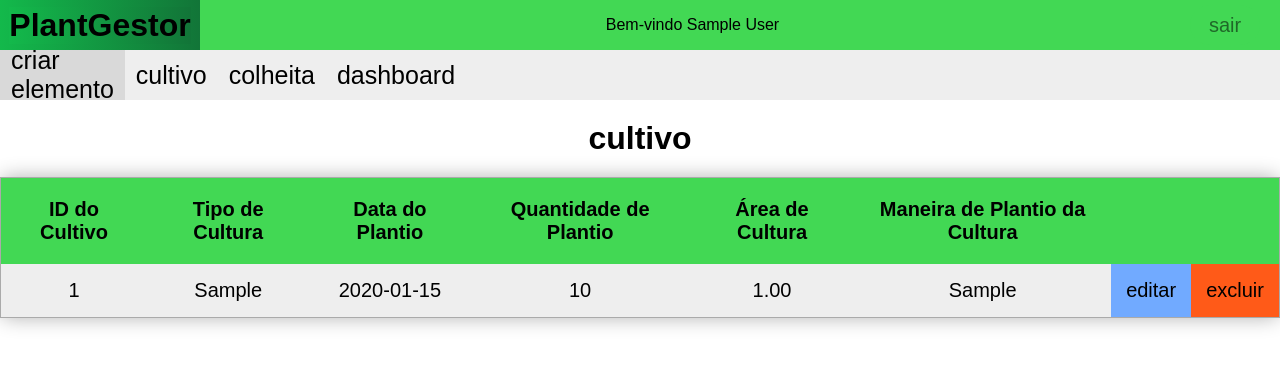
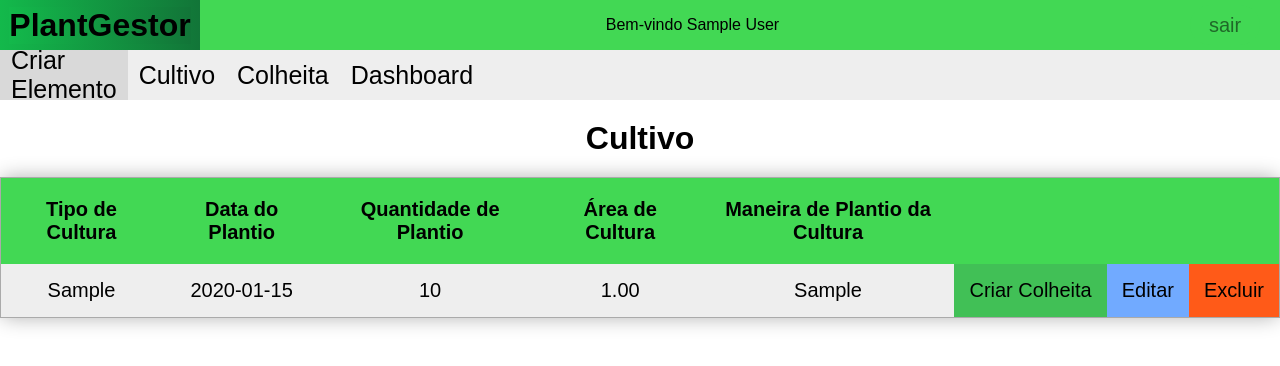
Before and after one commit to AIsaac10/PlantGestor, a PHP site: page /cultivo.php in a window 1280 px wide. Shown: the top 366 px of the page. Run offline with PHP 8.4, Linux system fonts and the light colour scheme; the visitor is signed in with stand-in values (Sample User, id 1); tables that the repository leaves empty hold one stand-in row (values such as "Sample post").

Commit message:
adição de "criar elemento" de colheita em cultivo

```diff
--- a/criar-elemento-colheita.php
+++ b/criar-elemento-colheita.php
@@ -9,6 +9,7 @@
 <body>
     <?php
         require "lock.php";
+        $ic = $_POST["ic"];
     ?>
     <div class="box">
         <form action="create-colheita.php" method="POST">
@@ -18,8 +19,7 @@
             </legend>
                 <br><br>
                 <div class="inputBox">
-                    <label for="id" class="labelInput">id do cultivo</label>
-                    <input type="int" name="idCultivo" id="id" class="input" required>
+                    <input type="hidden" name="idCultivo" id="ic" value="<?php echo $ic ?>">
                 </div>
                 <br><br>
                 <div class="inputBox">
--- a/css/style-page.css
+++ b/css/style-page.css
@@ -140,7 +140,20 @@ th {
 
 .submitTableEX:hover {
     cursor: pointer;
-    background-color: rgb(255, 72, 0);
+    background-color: rgb(207, 59, 0);
+}
+
+.submitTableCO {
+    padding: 15px;
+    font-size: 20px;
+    border: none;
+    background-color: rgb(65, 192, 86);
+
+}
+
+.submitTableCO:hover {
+    cursor: pointer;
+    background-color: rgb(68, 151, 82);
 }
 
 .p {
--- a/cultivo.php
+++ b/cultivo.php
@@ -26,15 +26,15 @@
     </header>
     <nav>
         <div class="criarElemento">
-            <a class="linkNav" href="criar-elemento-cultivo.php">criar elemento</a>
+            <a class="linkNav" href="criar-elemento-cultivo.php">Criar Elemento</a>
         </div>
-        <a class="linkNav" href="cultivo.php">cultivo</a>
-        <a class="linkNav" href="colheita.php">colheita</a>
-        <a class="linkNav" href="dashboard.php">dashboard</a>
+        <a class="linkNav" href="cultivo.php">Cultivo</a>
+        <a class="linkNav" href="colheita.php">Colheita</a>
+        <a class="linkNav" href="dashboard.php">Dashboard</a>
     </nav>
     <div class="h1">
         <h1 class="h1Tipo">
-            cultivo
+            Cultivo
         </h1>
     </div>
     <main>
@@ -53,12 +53,12 @@
     <table>
         <thead>
             <tr>
-                <th>ID do Cultivo</th>
                 <th>Tipo de Cultura</th>
                 <th>Data do Plantio</th>
                 <th>Quantidade de Plantio</th>
                 <th>Área de Cultura</th>
                 <th>Maneira de Plantio da Cultura</th>
+                <th></th>
                 <th></th>
                 <th></th>
             </tr>
@@ -67,12 +67,17 @@
             <?php
                 while ($cultivo = $stmt->fetch(PDO::FETCH_OBJ)) { ?>
                 <tr>
-                    <td><?php echo $cultivo->id ?></td>
                     <td><?php echo $cultivo->tipoCultivo ?></td>
                     <td><?php echo $cultivo->dataCultivo ?></td>
                     <td><?php echo $cultivo->quantidadeCultivo ?></td>
                     <td><?php echo $cultivo->areaCultivo ?></td>
                     <td><?php echo $cultivo->maneiraCultivo ?></td>
+                    <td>
+                        <form action="criar-elemento-colheita.php" method="post">
+                            <input type="hidden" name="ic" value="<?php echo $cultivo->id ?>">
+                            <input type="submit" value="Criar Colheita" class="submitTableCO">
+                        </form>
+                    </td>
                     <td>
                         <form action="update-cultivo-form.php" method="post">
                             <input type="hidden" name="id" value="<?php echo $cultivo->id ?>">
@@ -81,15 +86,18 @@
                             <input type="hidden" name="qc" value="<?php echo $cultivo->quantidadeCultivo ?>">
                             <input type="hidden" name="ac" value="<?php echo $cultivo->areaCultivo ?>">
                             <input type="hidden" name="mc" value="<?php echo $cultivo->maneiraCultivo ?>">
-                            <input type="submit" value="editar" class="submitTableED">
+                            <input type="submit" value="Editar" class="submitTableED">
                         </form>
+
                     </td>
+
                     <td>
                         <form action="delete-cultivo.php" method="post">
                             <input type="hidden" name="id" value="<?php echo $cultivo->id ?>">
-                            <input type="submit" value="excluir" class="submitTableEX">
+                            <input type="submit" value="Excluir" class="submitTableEX">
                         </form>
                     </td>
+
                 </tr>
             <?php } ?>
         </tbody>
```
Also changed, not shown: colheita.php (+8 -9 lines), dashboard.php (+4 -4 lines).
